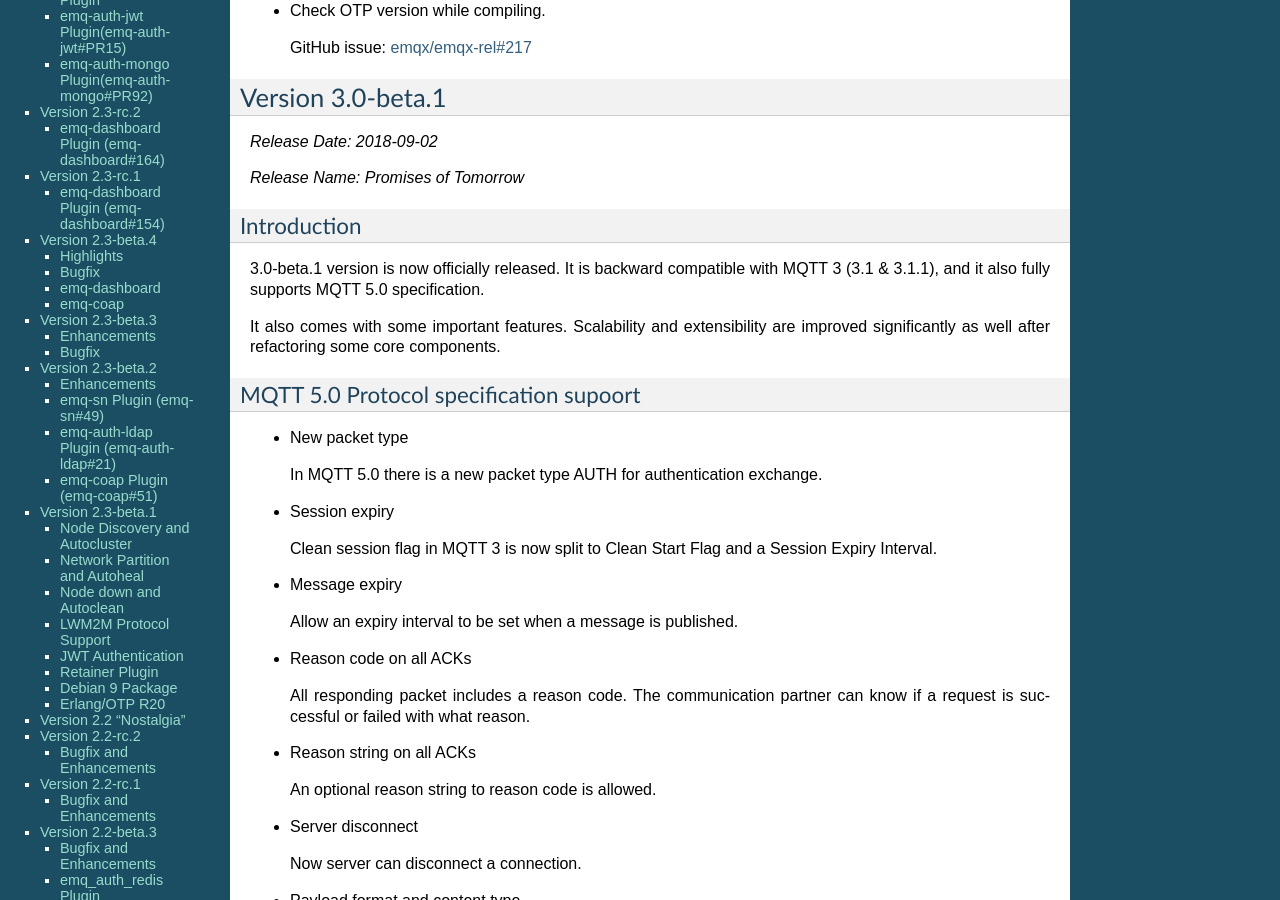
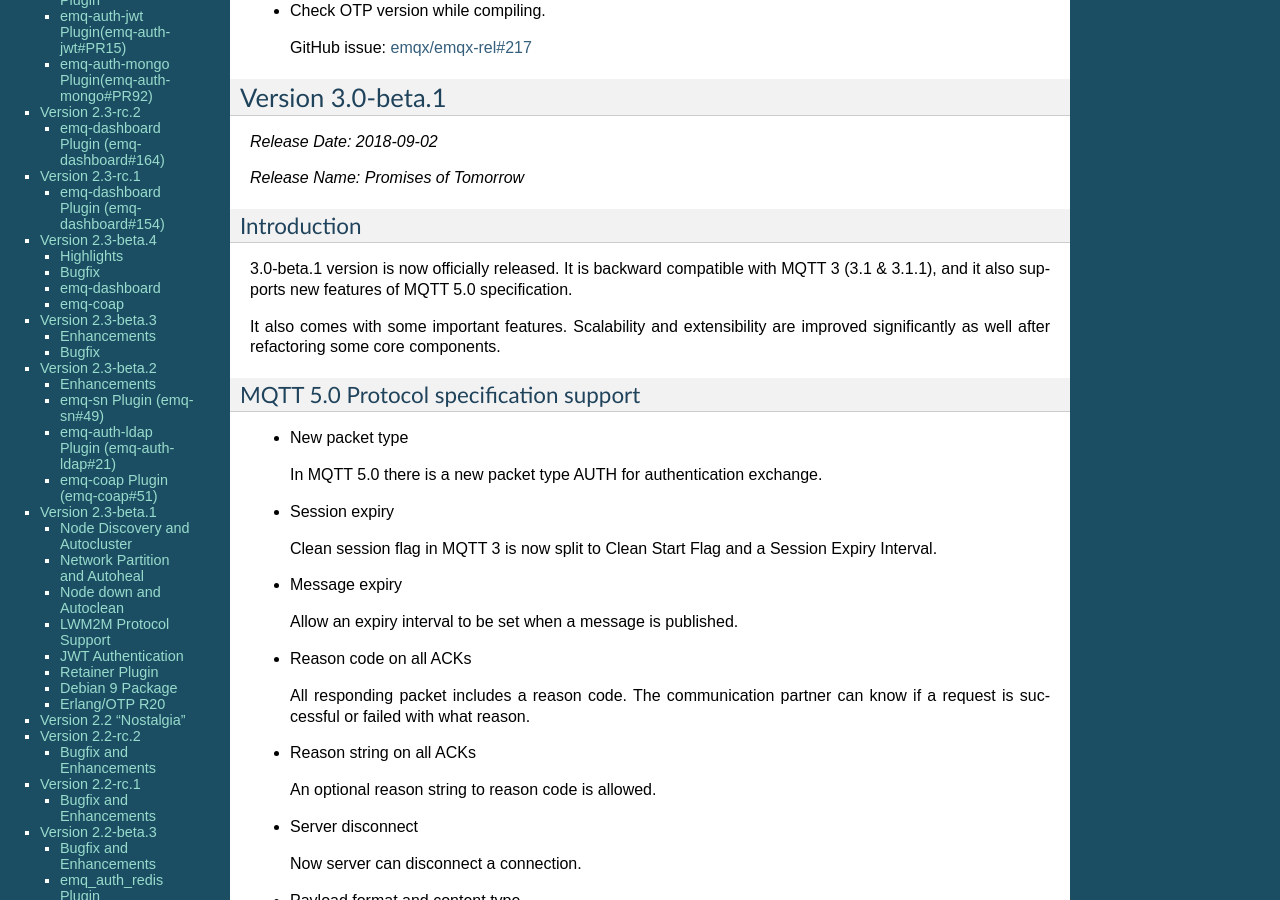
Before and after one commit to emqxarchive/emqx-docs-en, a Sphinx documentation site: the page built from source/changes.rst, in a window 1280 px wide and 900 px high, scrolled down 1522 px. Built offline with Sphinx 7.4.7, drawn with Linux system fonts in a browser that asks for light colours; some of the changed text lies outside the part shown.

Commit message:
Typo in changes.rst

```diff
--- a/source/changes.rst
+++ b/source/changes.rst
@@ -110,11 +110,11 @@
 Introduction
 ------------
 
-3.0-beta.1 version is now officially released. It is backward compatible with MQTT 3 (3.1 & 3.1.1), and it also fully supports MQTT 5.0 specification.
+3.0-beta.1 version is now officially released. It is backward compatible with MQTT 3 (3.1 & 3.1.1), and it also supports new features of MQTT 5.0 specification.
 
 It also comes with some important features. Scalability and extensibility are improved significantly as well after refactoring some core components.
 
-MQTT 5.0 Protocol specification supoort
+MQTT 5.0 Protocol specification support
 ----------------------------------------
 
 - New packet type
```
